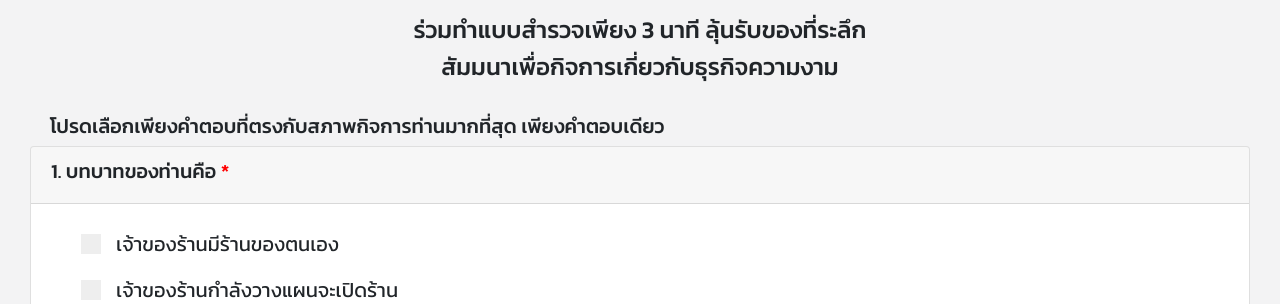
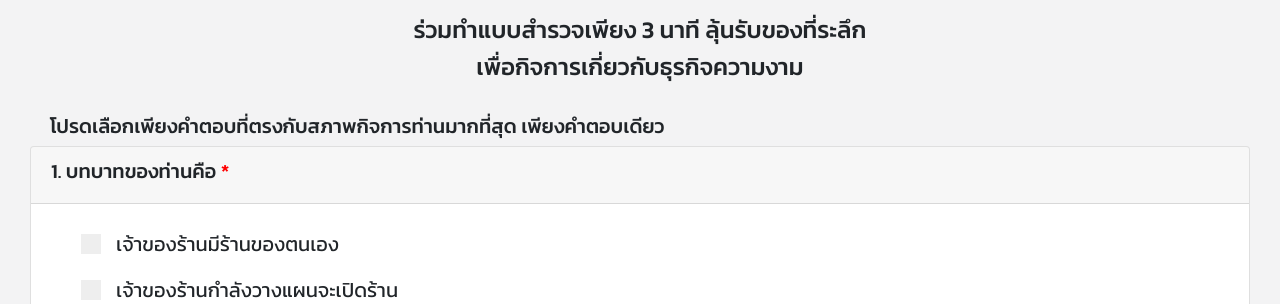
Before and after one commit to smileyingg/Loga_V3, a PHP site: page / in a window 1280 px wide. Shown: the part 70-374 px from the top of the page. Run offline with PHP 8.4, Linux system fonts and the light colour scheme; data comes from the database, SQL or seed files in the repository; some libraries are stand-ins or nearby versions.

Commit message:
edit index.php

```diff
--- a/index.php
+++ b/index.php
@@ -13,7 +13,7 @@
   <div class="container-fluid">
     <div class="col s12">
       <h4 style="text-align:center;">ร่วมทำแบบสำรวจเพียง 3 นาที ลุ้นรับของที่ระลึก</h4>
-      <h4 style="text-align:center;">สัมมนาเพื่อกิจการเกี่ยวกับธุรกิจความงาม</h4><br />
+      <h4 style="text-align:center;">เพื่อกิจการเกี่ยวกับธุรกิจความงาม</h4><br />
       <h5 style="margin-left:20px;">โปรดเลือกเพียงคำตอบที่ตรงกับสภาพกิจการท่านมากที่สุด เพียงคำตอบเดียว</h5>
       <div class="card">
 
```
